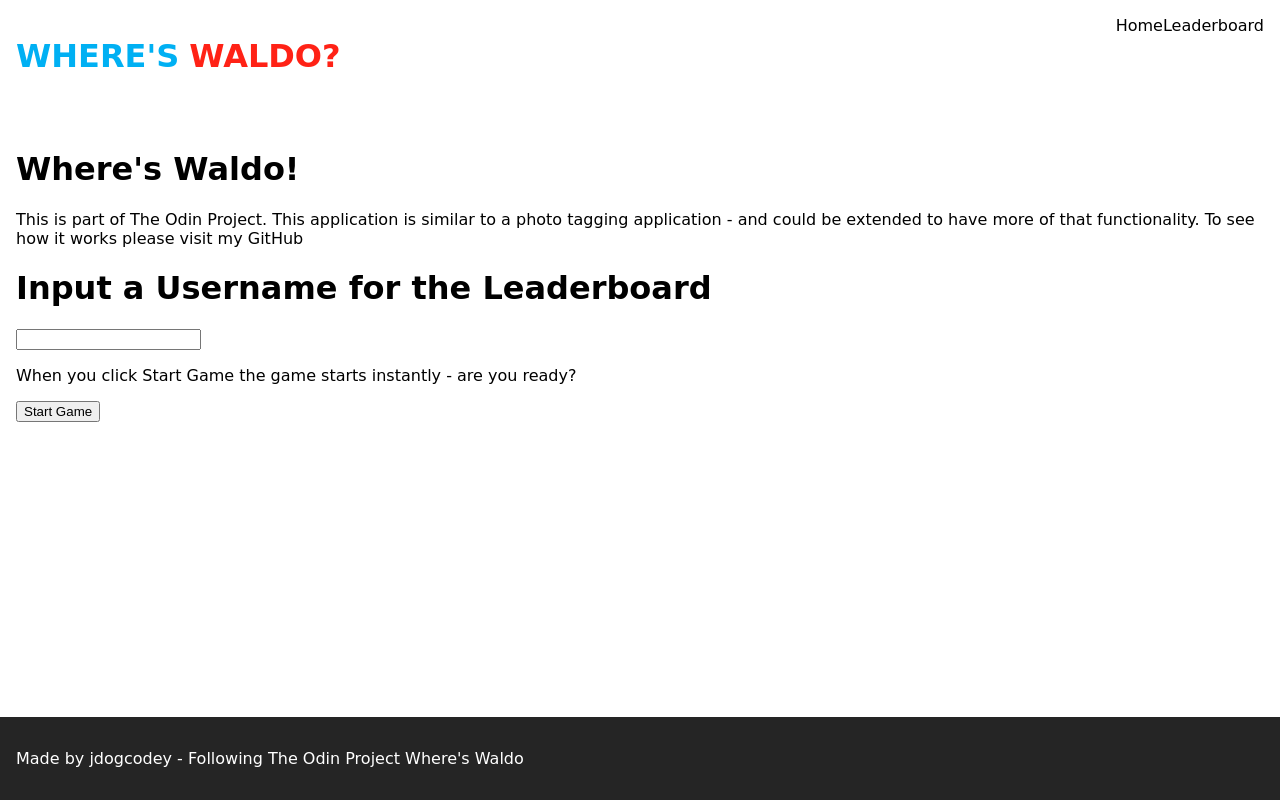
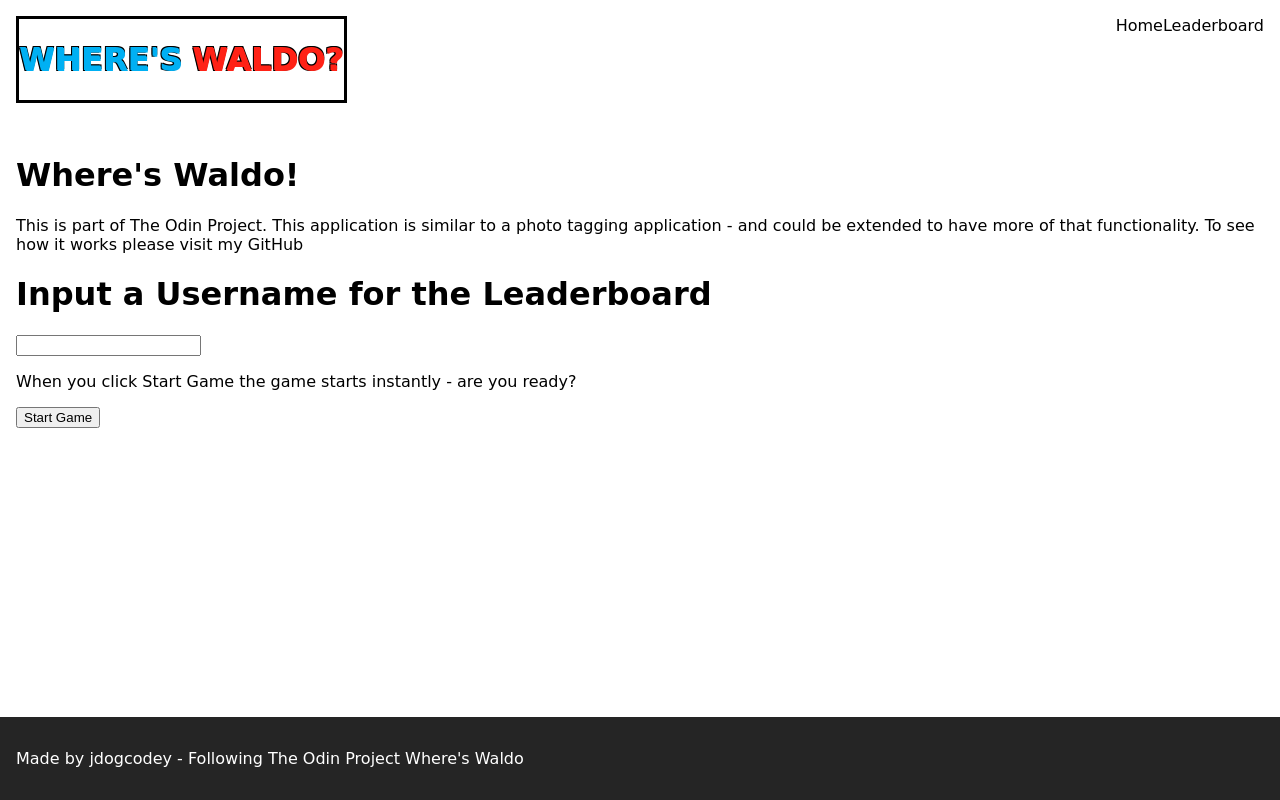
Before and after one commit to jdogcodey/waldo-frontend, a React (Vite) app: page / in a window 1280 px wide. Built offline with nearby package versions, Linux system fonts and the light colour scheme; no server answers.

Commit message:
feat: text shadow

```diff
--- a/src/index.css
+++ b/src/index.css
@@ -29,14 +29,28 @@ a {
     display: flex;
     flex-direction: row;
     gap: 10px;
+    border: solid;
+
 }
 
 .wheres {
     color: #00b0f3;
+    text-shadow:
+            1px 1px 0 ,
+            -1px -1px 0 black,
+            1px -1px 0 black,
+            -1px 1px 0 black,
+            0 0 1px black;
 }
 
 .waldo {
     color: #ff2216;
+    text-shadow:
+            1px 1px 0,
+            -1px -1px 0 black,
+            1px -1px 0 black,
+            -1px 1px 0 black,
+            0 0 1px black;
 }
 
 main {
```
